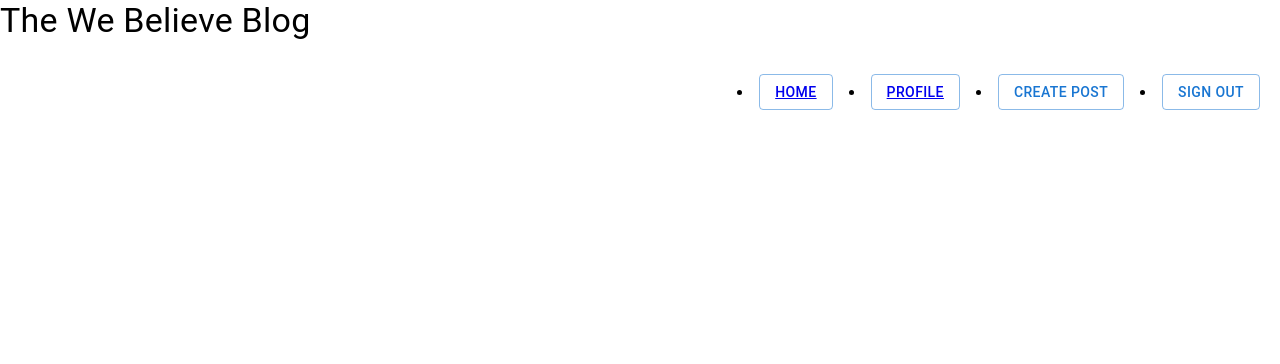
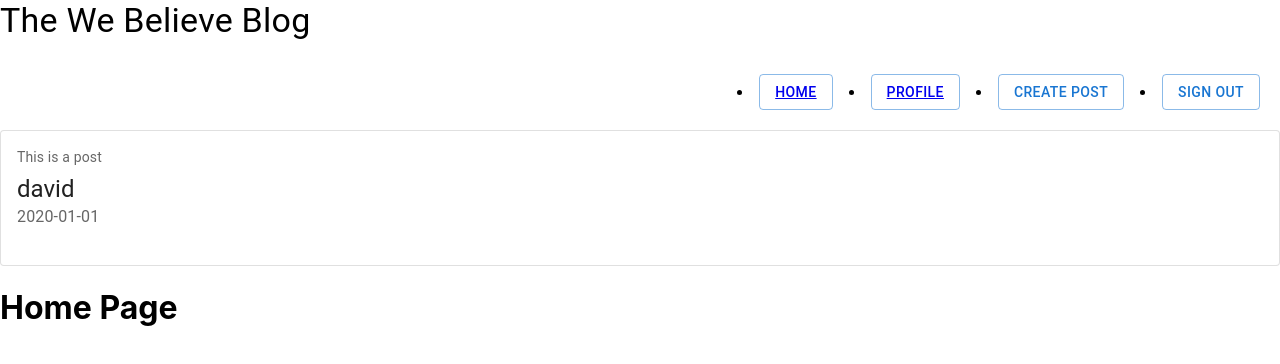
Before and after one commit to Grey-pearson/we-believe-forum, a React (Create React App) app in the folder client/: page /Home in a window 1280 px wide. Shown: the top 364 px of the page. Built offline with nearby package versions, Linux system fonts and the light colour scheme; the HTML template or start-up script is replaced by a standard one.

Commit message:
Changed small things with App.js, Nav, Home

```diff
--- a/client/src/App.js
+++ b/client/src/App.js
@@ -27,9 +27,9 @@ function App() {
         <div>
           <main>
             <Routes>
-              <Route path="./pages/Home" element={Home} />
-              <Route path="./pages/Profile" element={Profile} />
-              <Route path="/User" element={User} />
+              <Route path="/Home" element={<Home />} />
+              <Route path="/Profile" element={<Profile />} />
+              <Route path="/User" element={<User />} />
             </Routes>
           </main>
         </div>
--- a/client/src/components/Nav.js
+++ b/client/src/components/Nav.js
@@ -2,7 +2,6 @@ import React from 'react';
 import { Link, NavLink } from 'react-router-dom';
 import { Box, Button, Stack, Typography } from '@mui/material';
 import { styled } from '@mui/system';
-
 
 function Nav(props) {
   const { currentTab, setCurrentTab } = props;
@@ -26,9 +25,9 @@ function Nav(props) {
         >
           <li>
             <Button variant="outlined" color="primary">
-              <NavLink to="/Home" activeClassName="active-link">
+              <Link to="/Home" activeClassName="active-link">
                 HOME
-              </NavLink>
+              </Link>
             </Button>
           </li>
           <li>
--- a/client/src/pages/Home.js
+++ b/client/src/pages/Home.js
@@ -1,15 +1,15 @@
 import React, { useState } from 'react';
 import Nav from '../components/Nav';
 import Footer from '../components/Footer';
-import PostList from '../components/Postlist'
+import PostList from '../components/Postlist';
 
 export default function Home() {
   return (
-    <div>
+    <>
       {/* props for nav?? */}
-      <Nav />
-      < PostList />
-      <Footer />
-    </div>
+      <PostList />
+      {/* <Footer /> */}
+      <h1>Home Page</h1>
+    </>
   );
 }
```
